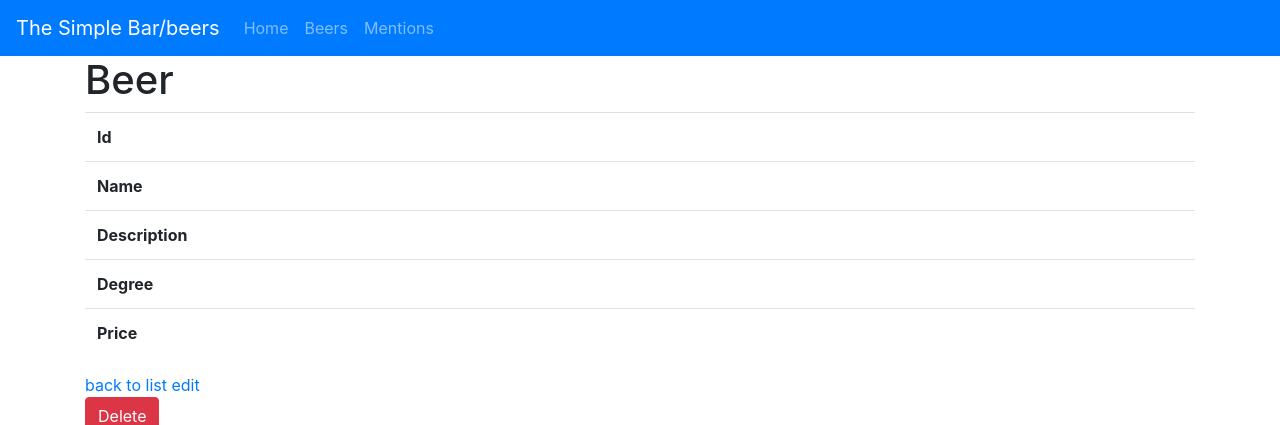
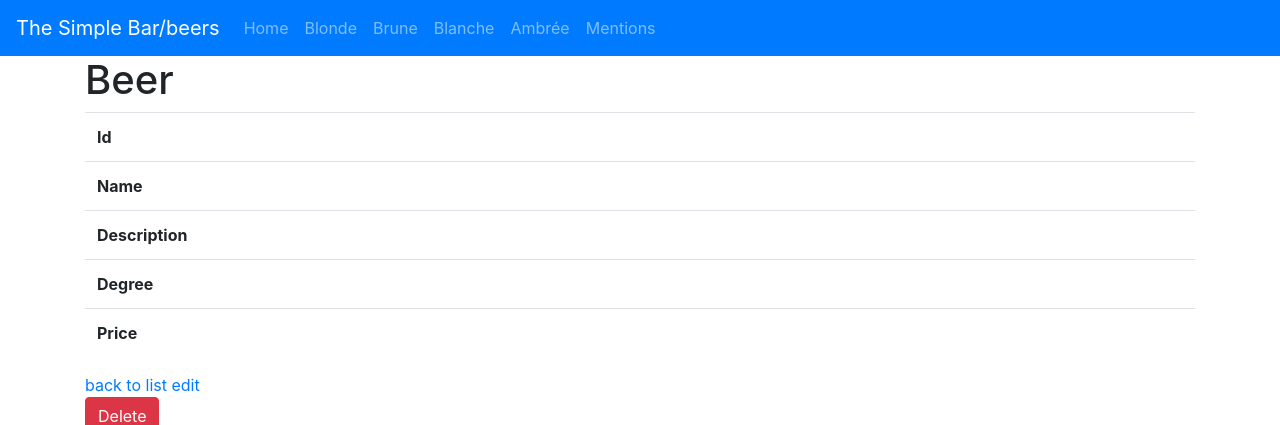
Before and after one commit to maximebarlet/bar_fs, a Symfony app: template templates/beer/show.html.twig in a window 1280 px wide. Shown: the top 425 px of the page. Run offline with Twig, Linux system fonts and the light colour scheme; the template is opened without the code that fills it, so the values that code supplies are empty; style sheets or scripts are compiled from the project's sources; some libraries are stand-ins or nearby versions.

Commit message:
advance part 2

```diff
--- a/src/Form/BeerType.php
+++ b/src/Form/BeerType.php
@@ -18,6 +18,7 @@ class BeerType extends AbstractType
       ->add('price')
       ->add('degree')
       ->add('country')
+      ->add('category')
     ;
   }
 
--- a/src/Form/CategoryType.php
+++ b/src/Form/CategoryType.php
@@ -14,6 +14,7 @@ class CategoryType extends AbstractType
   {
     $builder
       ->add('name')
+      ->add('term')
       ->add('description')
     ;
   }
--- a/templates/partials/main_menu.html.twig
+++ b/templates/partials/main_menu.html.twig
@@ -9,7 +9,16 @@
                 <a class="nav-link  {% if route_name is defined and route_name == 'home' %} active {% endif %}" href="{{ path('home') }}">Home <span class="sr-only">(current)</span></a>
             </li>
             <li class="nav-item">
-                <a class="nav-link {% if route_name is defined and route_name == 'beer' %} active {% endif %}" href="{{ path('beer') }}">Beers</a>
+                <a class="nav-link {% if route_name is defined and route_name == 'blonde' %} active {% endif %}" href="{{ path('menu') }}">Blonde</a>
+            </li>
+            <li class="nav-item">
+                <a class="nav-link {% if route_name is defined and route_name == 'brune' %} active {% endif %}" href="{{ path('menu') }}">Brune</a>
+            </li>
+            <li class="nav-item">
+                <a class="nav-link {% if route_name is defined and route_name == 'blanche' %} active {% endif %}" href="{{ path('menu') }}">Blanche</a>
+            </li>
+            <li class="nav-item">
+                <a class="nav-link {% if route_name is defined and route_name == 'ambrée' %} active {% endif %}" href="{{ path('menu') }}">Ambrée</a>
             </li>
             <li class="nav-item">
                 <a class="nav-link {% if route_name is defined and route_name == 'mentions' %} active {% endif %}" href="{{ path('mentions') }}">Mentions</a>
```
Also changed, not shown: src/Controller/SiteController.php (+16 -0 lines), src/Repository/CategoryRepository.php (+9 -7 lines), templates/menu/menu.html.twig (added, +12 -0 lines).
